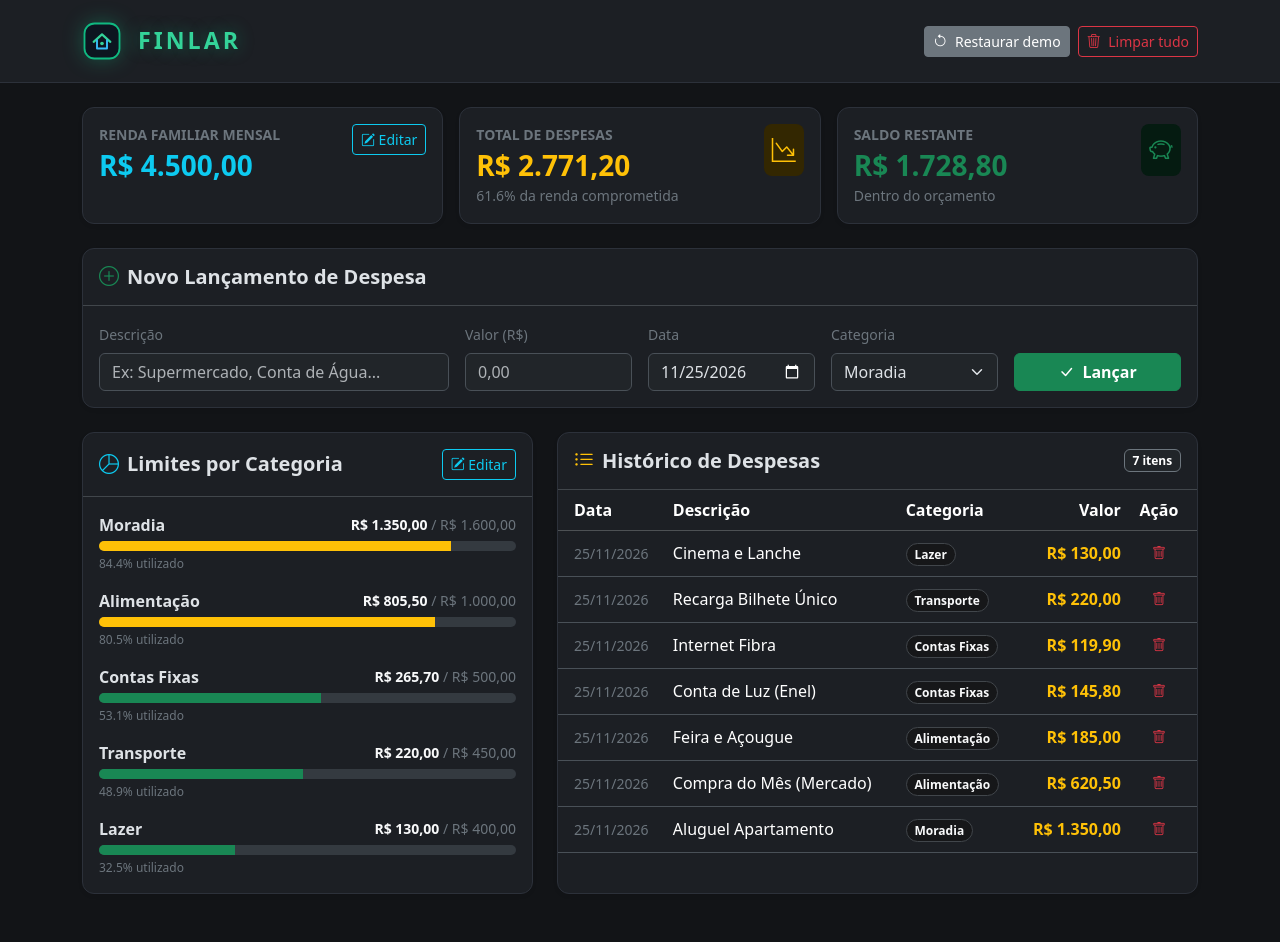
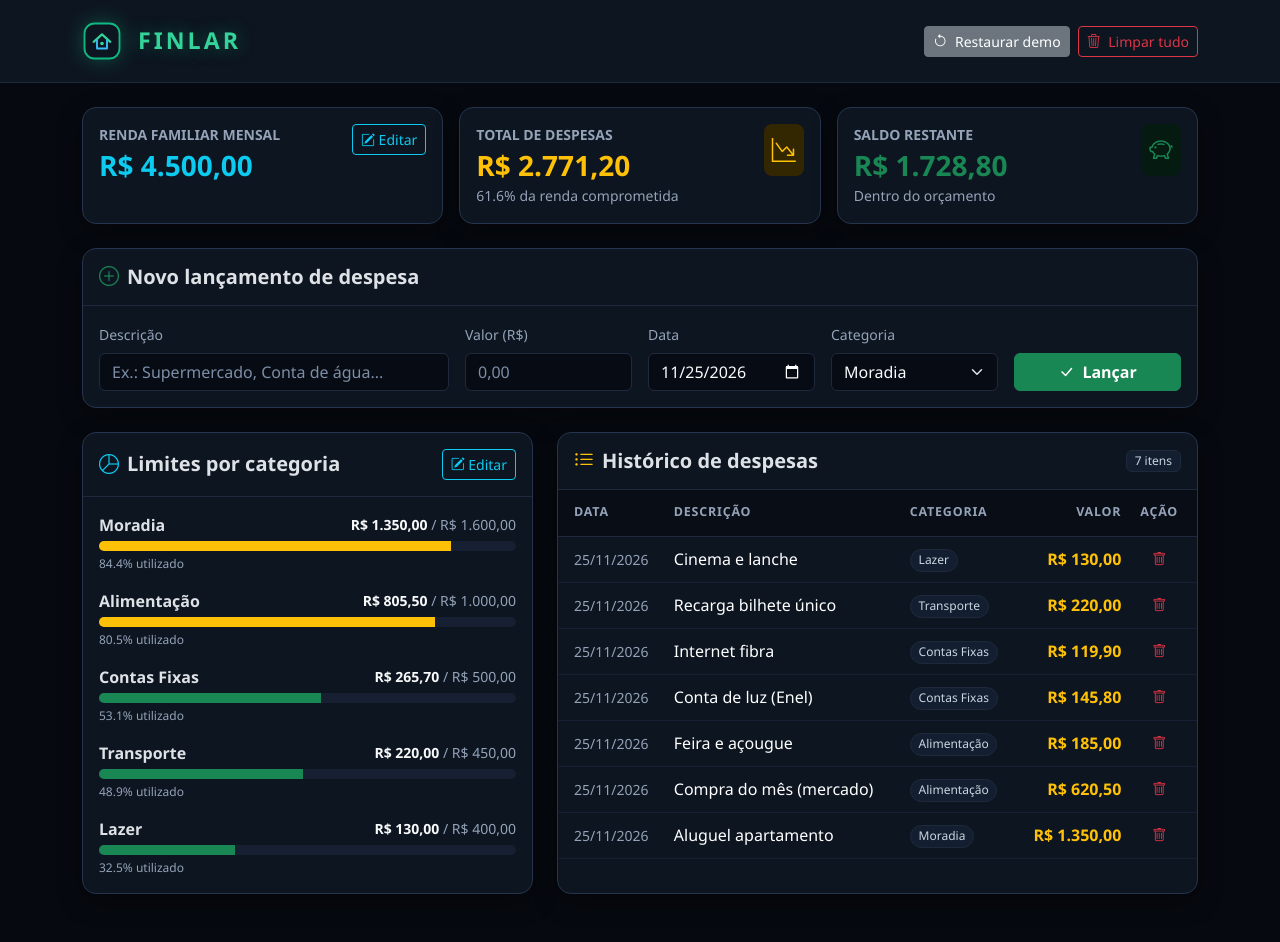
Before and after one commit to andersonsouzx/orcamento-familiar, a Flask app: page /dashboard in a window 1280 px wide. Run offline with Flask 3, Linux system fonts and the light colour scheme; data comes from the database, SQL or seed files in the repository.

Commit message:
Alteração cores tela principal

```diff
--- a/app.py
+++ b/app.py
@@ -97,13 +97,13 @@ def init_db():
 
         hoje = date.today().isoformat()
         lancamentos_iniciais = [
-            ("Aluguel Apartamento", 1350.00, hoje, 1),
-            ("Compra do Mês (Mercado)", 620.50, hoje, 2),
-            ("Feira e Açougue", 185.00, hoje, 2),
-            ("Conta de Luz (Enel)", 145.80, hoje, 3),
-            ("Internet Fibra", 119.90, hoje, 3),
-            ("Recarga Bilhete Único", 220.00, hoje, 4),
-            ("Cinema e Lanche", 130.00, hoje, 5),
+            ("Aluguel apartamento", 1350.00, hoje, 1),
+            ("Compra do mês (mercado)", 620.50, hoje, 2),
+            ("Feira e açougue", 185.00, hoje, 2),
+            ("Conta de luz (Enel)", 145.80, hoje, 3),
+            ("Internet fibra", 119.90, hoje, 3),
+            ("Recarga bilhete único", 220.00, hoje, 4),
+            ("Cinema e lanche", 130.00, hoje, 5),
         ]
         cursor.executemany(
             "INSERT INTO lancamentos (descricao, valor, data, categoria_id) VALUES (?, ?, ?, ?)",
--- a/templates/index.html
+++ b/templates/index.html
@@ -12,23 +12,24 @@
     <!-- Bootstrap Icons -->
     <link href="https://cdn.jsdelivr.net/npm/bootstrap-icons@1.11.3/font/bootstrap-icons.min.css" rel="stylesheet">
     <style>
-        body {
-            background-color: #121417;
+        :root,
+        [data-bs-theme="dark"] {
+            --bs-secondary-color: #94a3b8;
+            --bs-secondary-rgb: 148, 163, 184;
         }
 
-        .card {
-            background-color: #1c1f24;
-            border: 1px solid #2c313a;
-            border-radius: 12px;
+        body {
+            background-color: #06090f;
+            color: #f8fafc;
+            font-family: 'Segoe UI', system-ui, -apple-system, sans-serif;
+            min-height: 100vh;
+            display: flex;
+            flex-direction: column;
         }
 
         .navbar {
-            background-color: #1c1f24;
-            border-bottom: 1px solid #2c313a;
-        }
-
-        .table> :not(caption)>*>* {
-            background-color: transparent;
+            background-color: #0d1520;
+            border-bottom: 1px solid #1e293b;
         }
 
         .brand-logo-text {
@@ -40,13 +41,96 @@
             line-height: 1;
         }
 
-        .brand-logo-sub {
-            font-size: 0.62rem;
-            font-weight: 600;
-            letter-spacing: 1.8px;
+        .card {
+            background-color: #0d1520;
+            border: 1px solid #26354d;
+            border-radius: 14px;
+            box-shadow: 0 8px 24px rgba(0, 0, 0, 0.35);
+        }
+
+        .card-header {
+            border-bottom: 1px solid #1e293b !important;
+        }
+
+        .form-control,
+        .form-select,
+        .input-group-text {
+            background-color: #070b14;
+            border: 1px solid #1e293b;
+            color: #f8fafc;
+        }
+
+        .form-control:focus,
+        .form-select:focus {
+            background-color: #070b14;
+            border-color: #38bdf8;
+            box-shadow: 0 0 0 0.2rem rgba(56, 189, 248, 0.15);
+            color: #f8fafc;
+        }
+
+        .form-control::placeholder {
+            color: #7c8ea6;
+        }
+
+        .progress {
+            background-color: #162032;
+            border-radius: 99px;
+            overflow: hidden;
+        }
+
+        .table {
+            --bs-table-bg: transparent;
+            --bs-table-hover-bg: rgba(56, 189, 248, 0.04);
+            border-color: #1e293b;
+        }
+
+        .table thead th {
+            background-color: #080d16;
             color: #94a3b8;
+            font-size: 0.78rem;
+            font-weight: 700;
             text-transform: uppercase;
-            margin-top: 3px;
+            letter-spacing: 0.8px;
+            border-bottom: 1px solid #1e293b;
+            padding-top: 0.85rem;
+            padding-bottom: 0.85rem;
+        }
+
+        .table tbody td {
+            border-bottom: 1px solid #162032;
+        }
+
+        .badge-categoria {
+            background-color: #131f30;
+            color: #cbd5e1;
+            border: 1px solid #1e293b;
+            font-weight: 500;
+        }
+
+        .modal-content {
+            background-color: #0d1520;
+            border: 1px solid #1e293b;
+            border-radius: 14px;
+        }
+
+        .modal-header,
+        .modal-footer {
+            border-color: #1e293b;
+        }
+
+        .resumo-limites-box {
+            background-color: #070b14;
+            border: 1px solid #1e293b;
+        }
+
+        .dashboard-footer {
+            margin-top: auto;
+            padding: 1.5rem 0 1.75rem;
+            text-align: center;
+            font-size: 0.72rem;
+            letter-spacing: 2.5px;
+            color: #475569;
+            text-transform: uppercase;
         }
     </style>
 </head>
@@ -68,9 +152,7 @@
                         stroke-linejoin="round" />
                     <circle cx="24" cy="27" r="2.2" fill="#34d399" />
                 </svg>
-                <div class="d-flex flex-column">
-                    <span class="brand-logo-text">FINLAR</span>
-                </div>
+                <span class="brand-logo-text">FINLAR</span>
             </a>
             <div class="d-flex align-items-center gap-2">
                 <a href="/resetar" class="btn btn-sm btn-secondary" title="Voltar aos dados iniciais">
@@ -90,7 +172,7 @@
         <div class="row g-3 mb-4">
             <!-- Card Renda Mensal -->
             <div class="col-md-4">
-                <div class="card h-100 shadow-sm">
+                <div class="card h-100">
                     <div class="card-body">
                         <div class="d-flex justify-content-between align-items-start">
                             <div>
@@ -99,7 +181,7 @@
                                 <h3 class="fw-bold text-info mb-0">{{ renda_mensal | moeda }}</h3>
                             </div>
                             <button class="btn btn-sm btn-outline-info" data-bs-toggle="modal"
-                                data-bs-target="#modalRenda" title="Editar Renda">
+                                data-bs-target="#modalRenda" title="Editar renda">
                                 <i class="bi bi-pencil-square"></i> Editar
                             </button>
                         </div>
@@ -109,7 +191,7 @@
 
             <!-- Card Total Gasto -->
             <div class="col-md-4">
-                <div class="card h-100 shadow-sm">
+                <div class="card h-100">
                     <div class="card-body">
                         <div class="d-flex justify-content-between align-items-start">
                             <div>
@@ -127,7 +209,7 @@
 
             <!-- Card Saldo Restante -->
             <div class="col-md-4">
-                <div class="card h-100 shadow-sm">
+                <div class="card h-100">
                     <div class="card-body">
                         <div class="d-flex justify-content-between align-items-start">
                             <div>
@@ -151,17 +233,17 @@
         </div>
 
         <!-- Formulário de Novo Lançamento -->
-        <div class="card shadow-sm mb-4">
-            <div class="card-header bg-transparent border-secondary-subtle py-3">
-                <h5 class="mb-0 fw-semibold"><i class="bi bi-plus-circle text-success me-2"></i>Novo Lançamento de
-                    Despesa</h5>
+        <div class="card mb-4">
+            <div class="card-header bg-transparent py-3">
+                <h5 class="mb-0 fw-semibold"><i class="bi bi-plus-circle text-success me-2"></i>Novo lançamento de
+                    despesa</h5>
             </div>
             <div class="card-body">
                 <form action="/adicionar" method="POST" class="row g-3">
                     <div class="col-md-4">
                         <label class="form-label small text-secondary">Descrição</label>
                         <input type="text" name="descricao" class="form-control"
-                            placeholder="Ex: Supermercado, Conta de Água..." required>
+                            placeholder="Ex.: Supermercado, Conta de água..." required>
                     </div>
                     <div class="col-md-2">
                         <label class="form-label small text-secondary">Valor (R$)</label>
@@ -193,13 +275,12 @@
         <div class="row g-4">
             <!-- Coluna Esquerda: Orçamento por Categoria -->
             <div class="col-lg-5">
-                <div class="card shadow-sm h-100">
-                    <div
-                        class="card-header bg-transparent border-secondary-subtle py-3 d-flex justify-content-between align-items-center">
-                        <h5 class="mb-0 fw-semibold"><i class="bi bi-pie-chart text-info me-2"></i>Limites por Categoria
+                <div class="card h-100">
+                    <div class="card-header bg-transparent py-3 d-flex justify-content-between align-items-center">
+                        <h5 class="mb-0 fw-semibold"><i class="bi bi-pie-chart text-info me-2"></i>Limites por categoria
                         </h5>
                         <button class="btn btn-sm btn-outline-info" data-bs-toggle="modal"
-                            data-bs-target="#modalLimites" title="Editar Limites por Categoria">
+                            data-bs-target="#modalLimites" title="Editar limites por categoria">
                             <i class="bi bi-pencil-square"></i> Editar
                         </button>
                     </div>
@@ -235,17 +316,16 @@
 
             <!-- Coluna Direita: Histórico de Lançamentos -->
             <div class="col-lg-7">
-                <div class="card shadow-sm h-100">
-                    <div
-                        class="card-header bg-transparent border-secondary-subtle py-3 d-flex justify-content-between align-items-center">
+                <div class="card h-100">
+                    <div class="card-header bg-transparent py-3 d-flex justify-content-between align-items-center">
                         <h5 class="mb-0 fw-semibold"><i class="bi bi-list-ul text-warning me-2"></i>Histórico de
-                            Despesas</h5>
-                        <span class="badge bg-dark border border-secondary">{{ lancamentos|length }} itens</span>
+                            despesas</h5>
+                        <span class="badge badge-categoria px-2 py-1">{{ lancamentos|length }} itens</span>
                     </div>
                     <div class="card-body p-0">
                         <div class="table-responsive">
                             <table class="table table-hover align-middle mb-0">
-                                <thead class="table-dark">
+                                <thead>
                                     <tr>
                                         <th class="ps-3">Data</th>
                                         <th>Descrição</th>
@@ -260,8 +340,7 @@
                                         <td class="ps-3 text-secondary small">{{ item.data | data_br }}</td>
                                         <td class="fw-medium">{{ item.descricao }}</td>
                                         <td>
-                                            <span
-                                                class="badge rounded-pill bg-secondary-subtle text-light border border-secondary-subtle">
+                                            <span class="badge rounded-pill badge-categoria">
                                                 {{ item.categoria_nome }}
                                             </span>
                                         </td>
@@ -296,10 +375,10 @@
     <!-- Modal para Editar Renda Mensal -->
     <div class="modal fade" id="modalRenda" tabindex="-1" aria-hidden="true">
         <div class="modal-dialog modal-dialog-centered">
-            <div class="modal-content bg-dark border-secondary">
+            <div class="modal-content">
                 <form action="/atualizar-renda" method="POST">
-                    <div class="modal-header border-secondary">
-                        <h5 class="modal-title">Atualizar Renda Familiar Mensal</h5>
+                    <div class="modal-header">
+                        <h5 class="modal-title">Atualizar renda familiar mensal</h5>
                         <button type="button" class="btn-close" data-bs-dismiss="modal" aria-label="Fechar"></button>
                     </div>
                     <div class="modal-body">
@@ -319,9 +398,9 @@
                             </div>
                         </div>
                     </div>
-                    <div class="modal-footer border-secondary">
+                    <div class="modal-footer">
                         <button type="button" class="btn btn-secondary" data-bs-dismiss="modal">Cancelar</button>
-                        <button type="submit" class="btn btn-info fw-semibold">Salvar Alteração</button>
+                        <button type="submit" class="btn btn-info fw-semibold">Salvar alteração</button>
                     </div>
                 </form>
             </div>
@@ -331,10 +410,10 @@
     <!-- Modal para Editar Limites por Categoria -->
     <div class="modal fade" id="modalLimites" tabindex="-1" aria-hidden="true">
         <div class="modal-dialog modal-dialog-centered">
-            <div class="modal-content bg-dark border-secondary">
+            <div class="modal-content">
                 <form action="/atualizar-limites" method="POST">
-                    <div class="modal-header border-secondary">
-                        <h5 class="modal-title">Limites Mensais por Categoria</h5>
+                    <div class="modal-header">
+                        <h5 class="modal-title">Limites mensais por categoria</h5>
                         <button type="button" class="btn-close" data-bs-dismiss="modal" aria-label="Fechar"></button>
                     </div>
                     <div class="modal-body">
@@ -347,8 +426,7 @@
                                     100) | int }}%</small>
                             </div>
                             <div class="input-group">
-                                <span
-                                    class="input-group-text bg-secondary-subtle border-secondary text-secondary">R$</span>
+                                <span class="input-group-text text-secondary">R$</span>
                                 <input type="number" step="0.01" min="0" name="limite_{{ cat.id }}"
                                     id="limite_{{ cat.id }}" class="form-control input-limite"
                                     data-percentual="{{ percentuais_categorias.get(cat.nome, 0.10) }}"
@@ -357,7 +435,7 @@
                         </div>
                         {% endfor %}
 
-                        <div class="p-3 rounded-3 border border-secondary bg-black bg-opacity-25 mt-3">
+                        <div class="p-3 rounded-3 resumo-limites-box mt-3">
                             <div class="d-flex justify-content-between small mb-1">
                                 <span class="text-secondary">Total dos limites definidos:</span>
                                 <strong id="somaLimitesTexto" class="text-light">R$ 0,00</strong>
@@ -369,14 +447,14 @@
                             <div id="statusLimitesTexto" class="small mt-2"></div>
                         </div>
                     </div>
-                    <div class="modal-footer border-secondary justify-content-between">
+                    <div class="modal-footer justify-content-between">
                         <button type="button" id="btnSugerirLimites" class="btn btn-sm btn-outline-secondary"
                             title="Preencher automaticamente conforme a renda atual">
-                            <i class="bi bi-magic me-1"></i> Sugerir pela Renda
+                            <i class="bi bi-magic me-1"></i> Sugerir pela renda
                         </button>
                         <div class="d-flex gap-2">
                             <button type="button" class="btn btn-secondary" data-bs-dismiss="modal">Cancelar</button>
-                            <button type="submit" class="btn btn-info fw-semibold">Salvar Limites</button>
+                            <button type="submit" class="btn btn-info fw-semibold">Salvar limites</button>
                         </div>
                     </div>
                 </form>
@@ -384,15 +462,15 @@
         </div>
     </div>
 
-    <!-- Modal de Confirmação para Resetar Tudo -->
+    <!-- Modal de Confirmação para Limpar Tudo -->
     <div class="modal fade" id="modalResetarTudo" tabindex="-1" aria-hidden="true">
         <div class="modal-dialog modal-dialog-centered">
-            <div class="modal-content bg-dark border-secondary">
+            <div class="modal-content">
                 <form action="/resetar-tudo" method="POST">
-                    <div class="modal-header border-secondary">
+                    <div class="modal-header">
                         <h5 class="modal-title text-danger d-flex align-items-center gap-2">
                             <i class="bi bi-exclamation-triangle-fill"></i>
-                            Limpar Todos os Dados
+                            Limpar todos os dados
                         </h5>
                         <button type="button" class="btn-close" data-bs-dismiss="modal" aria-label="Fechar"></button>
                     </div>
@@ -406,10 +484,10 @@
                                 lançadas</strong> para você começar do zero.
                         </p>
                     </div>
-                    <div class="modal-footer border-secondary">
+                    <div class="modal-footer">
                         <button type="button" class="btn btn-secondary" data-bs-dismiss="modal">Cancelar</button>
                         <button type="submit" class="btn btn-danger fw-semibold">
-                            <i class="bi bi-trash3 me-1"></i> Sim, Limpar Tudo
+                            <i class="bi bi-trash3 me-1"></i> Sim, limpar tudo
                         </button>
                     </div>
                 </form>
```
